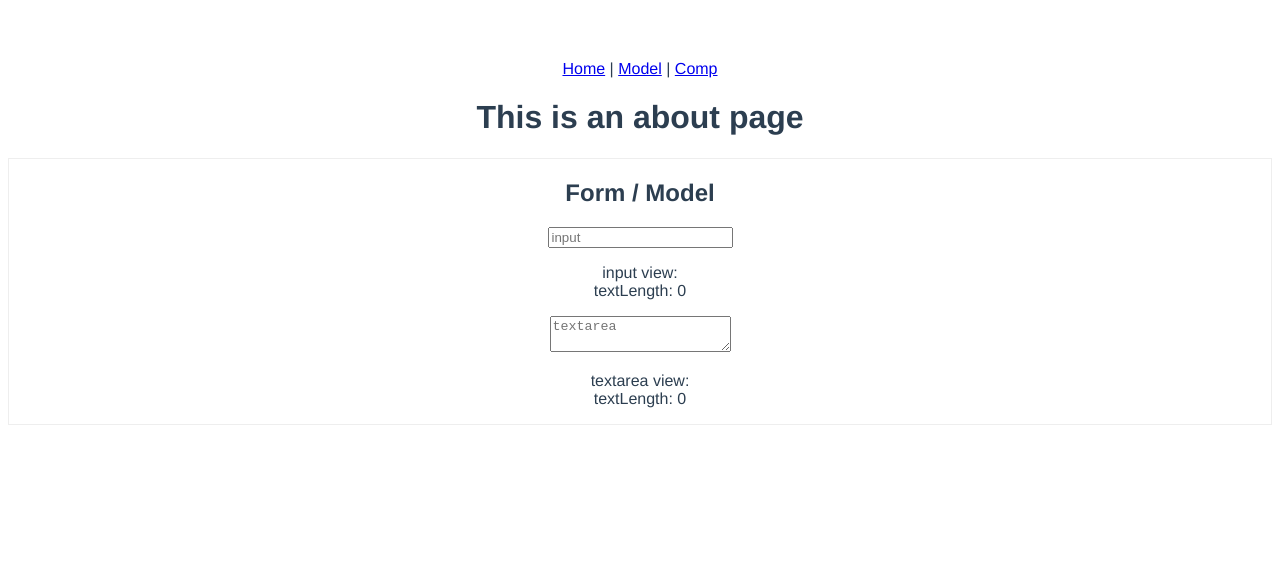
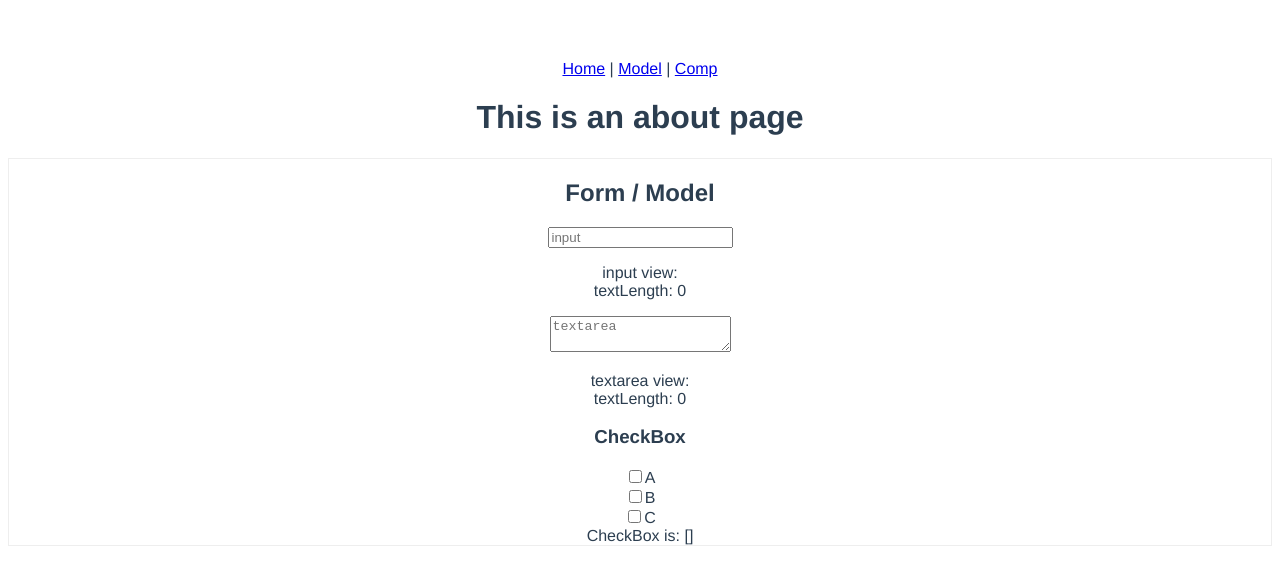
Before and after one commit to BoxPistols/move-vue-dev, a Vue app: page /model in a window 1280 px wide. Shown: the top 584 px of the page. Built offline with nearby package versions, Linux system fonts and the light colour scheme.

Commit message:
[CheckBox] form

```diff
--- a/src/views/Model.vue
+++ b/src/views/Model.vue
@@ -17,6 +17,12 @@
       <br />
       textLength: {{ myTextArea.length }}
     </p>
+
+    <h3>CheckBox</h3>
+    <label><input type="checkbox" v-model="myCheckBox" value="A">A</label><br>
+    <label><input type="checkbox" v-model="myCheckBox" value="B">B</label><br>
+    <label><input type="checkbox" v-model="myCheckBox" value="C">C</label><br>
+    CheckBox is: {{ myCheckBox }}
   </section>
 </div>
 </template>
@@ -27,7 +33,8 @@ export default {
     return {
       // v-model
       myModel: "",
-      myTextArea: ""
+      myTextArea: "",
+      myCheckBox: [],
     };
   }
 };
```
